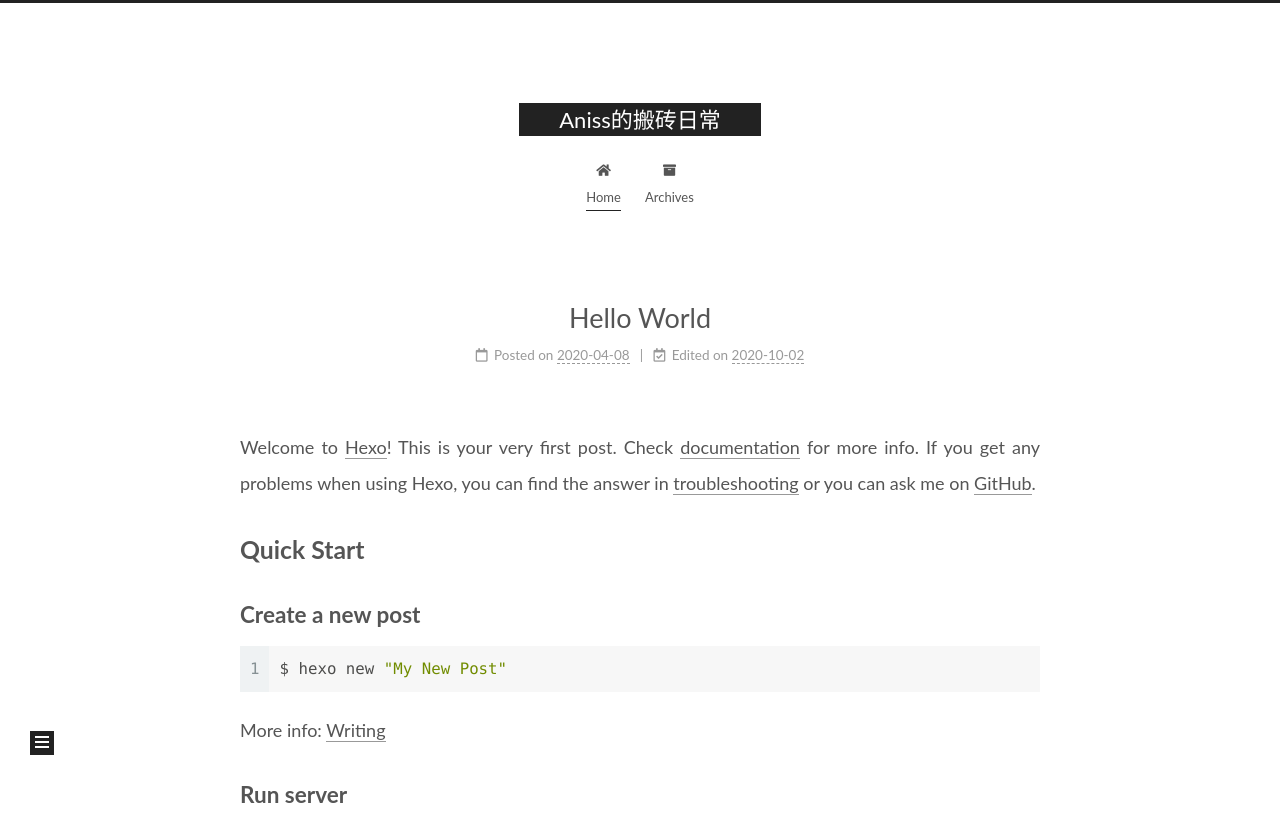
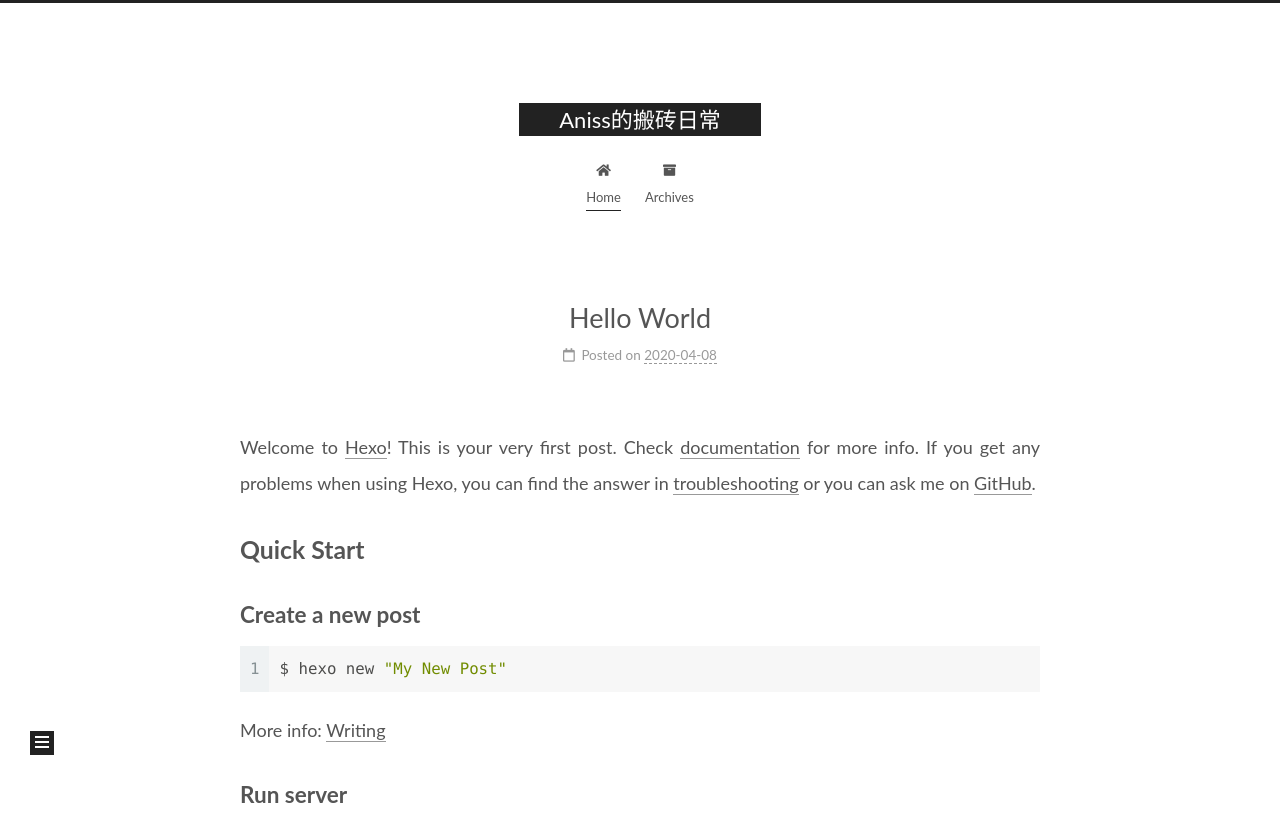
Before and after one commit to Aniss-Po3a/Aniss-Po3a.github.io, a plain HTML site: page index.html in a window 1280 px wide. Shown: the top 814 px of the page. Drawn offline with Linux system fonts and the light colour scheme.

Commit message:
Site updated: 2020-10-02 23:22:44

```diff
--- a/css/main.css
+++ b/css/main.css
@@ -1168,7 +1168,7 @@ pre .javascript .function {
 }
 .links-of-author a::before,
 .links-of-author span.exturl::before {
-  background: #ffff2a;
+  background: #03b48f;
   border-radius: 50%;
   content: ' ';
   display: inline-block;
--- a/index.html
+++ b/index.html
@@ -171,13 +171,6 @@
 
               <time title="Created: 2020-04-08 08:21:17" itemprop="dateCreated datePublished" datetime="2020-04-08T08:21:17+08:00">2020-04-08</time>
             </span>
-              <span class="post-meta-item">
-                <span class="post-meta-item-icon">
-                  <i class="far fa-calendar-check"></i>
-                </span>
-                <span class="post-meta-item-text">Edited on</span>
-                <time title="Modified: 2020-10-02 23:12:25" itemprop="dateModified" datetime="2020-10-02T23:12:25+08:00">2020-10-02</time>
-              </span>
 
 
 
```
Also changed, not shown: 2020/04/08/hello-world/index.html (+1 -8 lines).
